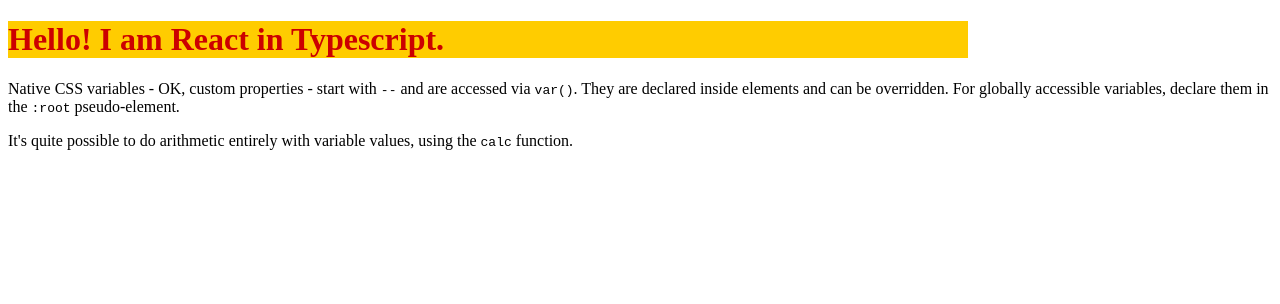
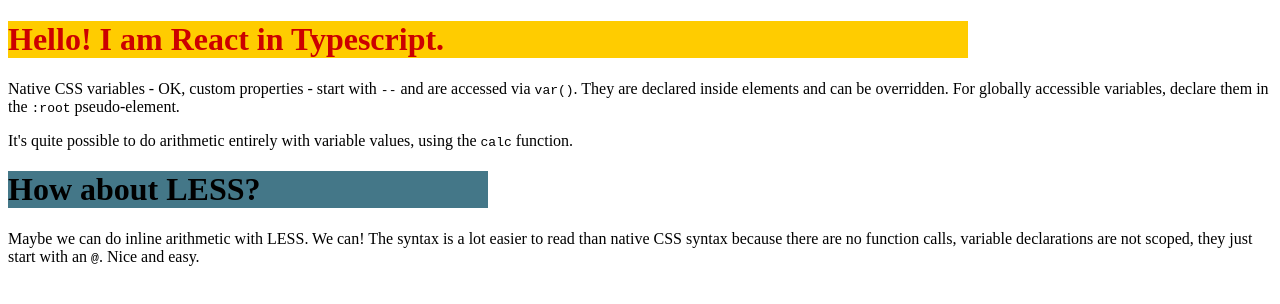
Before and after one commit to makemoneyfast/webpack-ts-react, a React app: page / in a window 1280 px wide. Shown: the top 304 px of the page. Built offline with nearby package versions, Linux system fonts and the light colour scheme; the HTML template or start-up script is replaced by a standard one.

Commit message:
Now using LESS variables and arithmetic too.

```diff
--- a/src/index.tsx
+++ b/src/index.tsx
@@ -2,6 +2,7 @@
 import { createRoot } from "react-dom/client";
 
 import "./style.css";
+import "./style.less";
 import { shout } from "./shouting";
 
 const container = document.createElement("div");
@@ -21,6 +22,13 @@
       It's quite possible to do arithmetic entirely with variable values, using
       the <code>calc</code> function.
     </p>
+    <h1 className="lessFirstItem">How about LESS?</h1>
+    <p>
+      Maybe we can do inline arithmetic with LESS. We can! The syntax is a lot
+      easier to read than native CSS syntax because there are no function calls,
+      variable declarations are not scoped, they just start with an{" "}
+      <code>@</code>. Nice and easy.
+    </p>
   </div>
 );
 shout();
--- a/src/style.less
+++ b/src/style.less
@@ -0,0 +1,7 @@
+@column: 3rem;
+@firstItemWidth: 10;
+
+.lessFirstItem {
+    background-color: #478;
+    max-width: @firstItemWidth * @column;
+}
```
